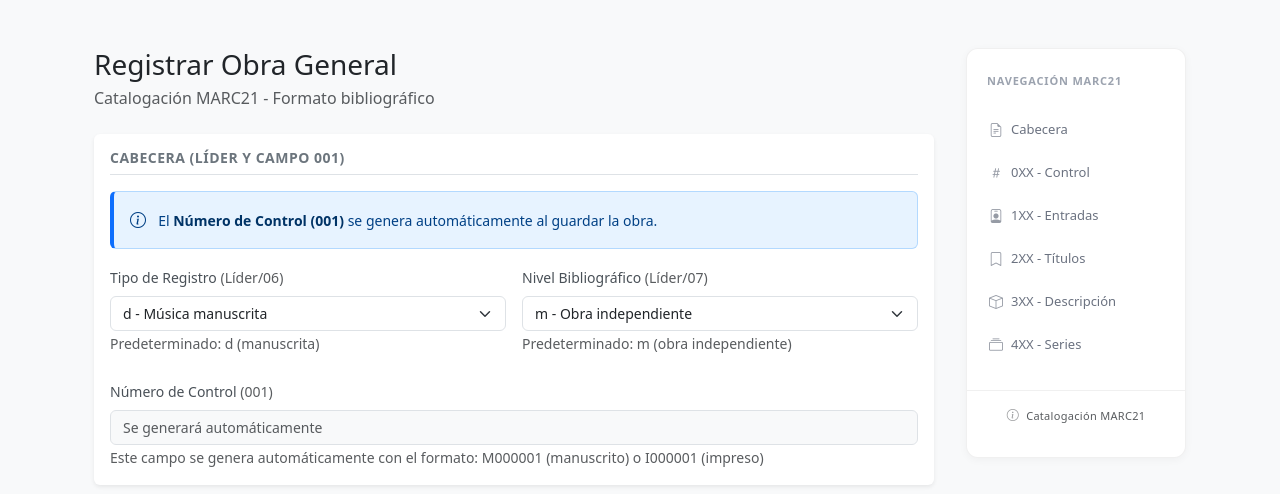
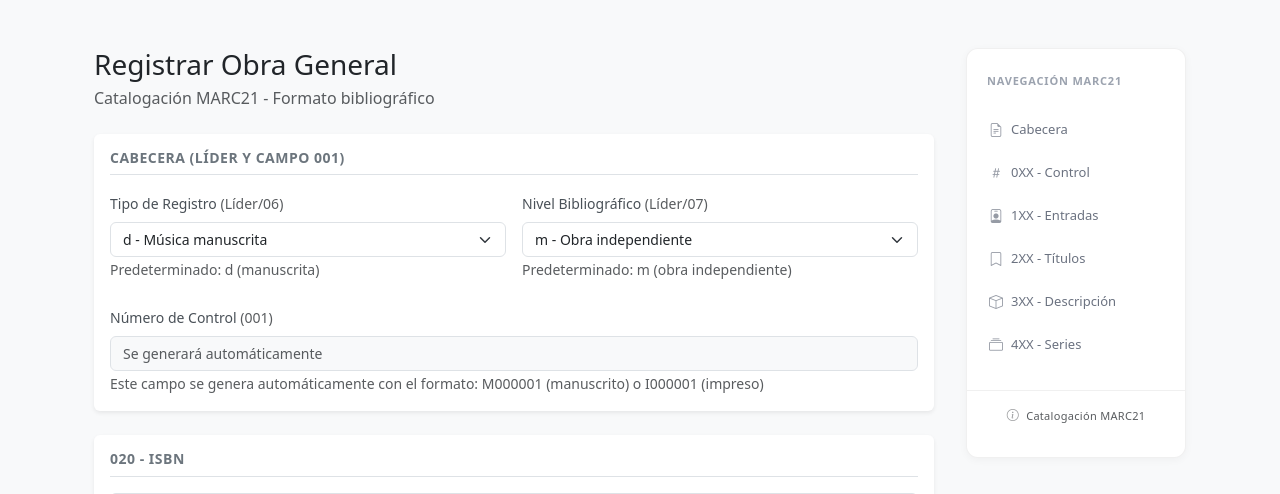
Before and after one commit to JavierIsma05/catalogacion-musical-marc21, a Django app: page /crear_obra/ in a window 1280 px wide. Shown: the part 61-555 px from the top of the page. Run offline with Django 5.2, Linux system fonts and the light colour scheme; some libraries are stand-ins or nearby versions.

Commit message:
refactor: Comentar alertas informativas en bloques 0XX, 1XX, 2XX, 3XX y cabecera para simplificar el código

```diff
--- a/catalogacion/templates/ObraGeneral/bloques/_bloque_0xx.html
+++ b/catalogacion/templates/ObraGeneral/bloques/_bloque_0xx.html
@@ -283,10 +283,10 @@
 <div class="card border-0 shadow-sm mb-4">
     <div class="card-body">
         <h2 class="section-title">092 - Clasificación Local</h2>
-        <div class="alert alert-info" role="alert">
+        <!-- <div class="alert alert-info" role="alert">
             <i class="bi bi-info-circle"></i>
             <small>Los campos de este bloque se generan automáticamente a partir de otros campos. Se completan al guardar la obra.</small>
-        </div>
+        </div> -->
         <div class="row g-3">
             <div class="col-md-6">
                 <label class="form-label small">$a Institución</label>
--- a/catalogacion/templates/ObraGeneral/bloques/_bloque_1xx.html
+++ b/catalogacion/templates/ObraGeneral/bloques/_bloque_1xx.html
@@ -96,10 +96,10 @@
                 <h3 class="campo-label mb-0">130 - Título Uniforme</h3>
             </div>
 
-            <div class="alert alert-warning" role="alert">
+            <!-- <div class="alert alert-warning" role="alert">
                 <i class="bi bi-exclamation-triangle"></i>
                 <small>Usar solo cuando NO se haya ingresado compositor en el campo 100.</small>
-            </div>
+            </div> -->
 
             <!-- Fila 1: $a (ancho completo) -->
             <div class="row g-3 mb-2">
@@ -242,10 +242,10 @@
             <div class="campo-header">
                 <h3 class="campo-label mb-0">240 - Título Uniforme</h3>
             </div>
-            <div class="alert alert-info" role="alert">
+            <!-- <div class="alert alert-info" role="alert">
                 <i class="bi bi-info-circle"></i>
                 <small>Usar cuando SÍ existe compositor en el campo 100.</small>
-            </div>
+            </div> -->
 
             <!-- Fila 1: $a (ancho completo) -->
             <div class="row g-3 mb-2">
--- a/catalogacion/templates/ObraGeneral/bloques/_bloque_2xx.html
+++ b/catalogacion/templates/ObraGeneral/bloques/_bloque_2xx.html
@@ -50,10 +50,10 @@
                 </button>
             </div>
 
-            <div class="alert alert-info" role="alert">
+            <!-- <div class="alert alert-info" role="alert">
                 <i class="bi bi-info-circle"></i>
                 <small>Títulos variantes: abreviados, en otros idiomas, paralelos.</small>
-            </div>
+            </div> -->
 
             <!-- Primer título alternativo (siempre visible) -->
             <div class="campo-repetible" data-campo="titulo-alternativo-0">
@@ -126,10 +126,10 @@
                 </button>
             </div>
 
-            <div class="alert alert-info" role="alert">
+            <!-- <div class="alert alert-info" role="alert">
                 <i class="bi bi-info-circle"></i>
                 <small>Datos de producción, publicación, distribución, fabricación o copyright.</small>
-            </div>
+            </div> -->
 
             <!-- Primera producción/publicación (siempre visible) -->
             <div class="campo-repetible" data-campo="produccion-publicacion-0">
--- a/catalogacion/templates/ObraGeneral/bloques/_bloque_3xx.html
+++ b/catalogacion/templates/ObraGeneral/bloques/_bloque_3xx.html
@@ -91,10 +91,10 @@
                 </button>
             </div>
 
-            <div class="alert alert-info" role="alert">
+            <!-- <div class="alert alert-info" role="alert">
                 <i class="bi bi-info-circle"></i>
                 <small>Técnica en que se registra la información (autógrafo, manuscrito, impreso, etc.).</small>
-            </div>
+            </div> -->
 
             <!-- Primer medio físico (siempre visible) -->
             <div class="campo-repetible" data-campo="medio-fisico-0">
@@ -148,11 +148,11 @@
                 </button>
             </div>
 
-            <div class="alert alert-warning" role="alert">
+            <!-- <div class="alert alert-warning" role="alert">
                 <i class="bi bi-exclamation-triangle"></i>
                 <small>No usar si es piano en doble pauta tradicional (es el formato estándar).</small>
             </div>
-
+             -->
             <!-- Primera característica (siempre visible) -->
             <div class="campo-repetible" data-campo="caracteristica-musica-0">
                 <div class="campo-header">
@@ -295,10 +295,10 @@
                 </button>
             </div>
 
-            <div class="alert alert-info" role="alert">
+            <!-- <div class="alert alert-info" role="alert">
                 <i class="bi bi-info-circle"></i>
                 <small>Número de obra, catálogo temático o número de opus.</small>
-            </div>
+            </div> -->
 
             <!-- Primera designación numérica (siempre visible) -->
             <div class="campo-repetible" data-campo="designacion-numerica-0">
--- a/catalogacion/templates/ObraGeneral/bloques/_cabecera.html
+++ b/catalogacion/templates/ObraGeneral/bloques/_cabecera.html
@@ -6,10 +6,10 @@
     <div class="card-body">
         <h2 class="section-title">Cabecera (Líder y Campo 001)</h2>
 
-        <div class="alert alert-info mb-3" role="alert">
+        <!-- <div class="alert alert-info mb-3" role="alert">
             <i class="bi bi-info-circle"></i>
             <small>El <strong>Número de Control (001)</strong> se genera automáticamente al guardar la obra.</small>
-        </div>
+        </div> -->
 
         <div class="row g-3">
             <div class="col-md-6">
```
